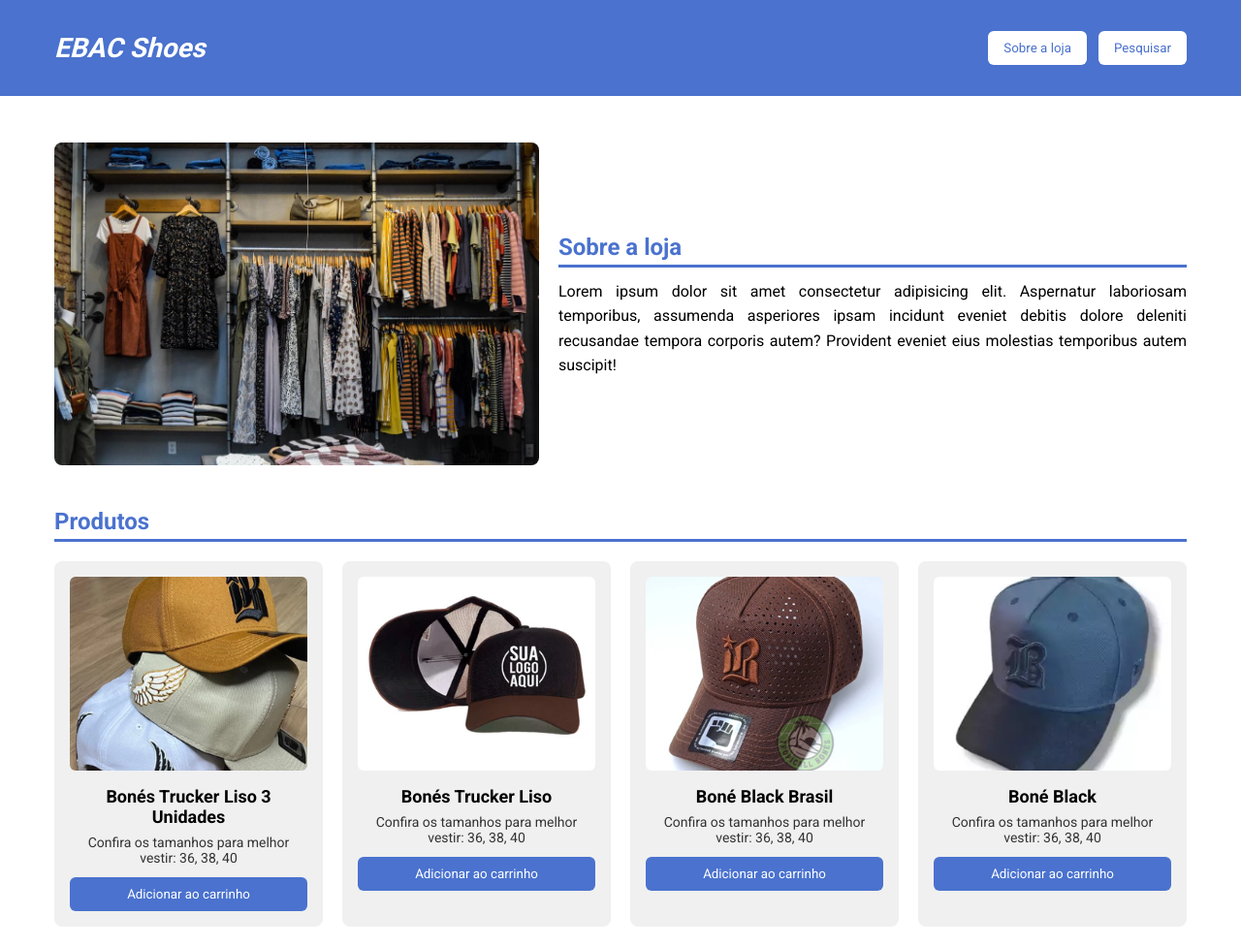
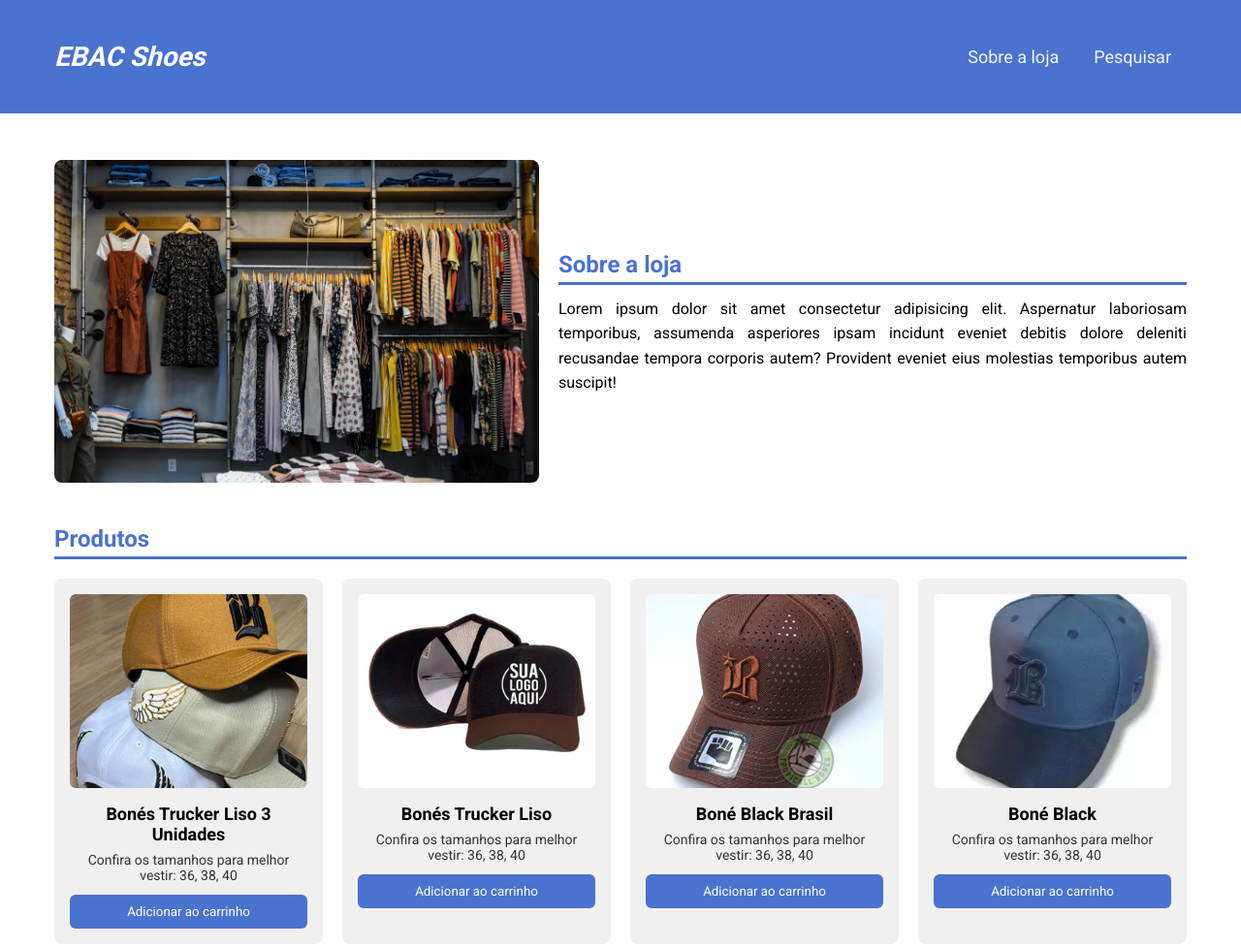
Before and after one commit to Viper0333/lojaVirtual, a plain HTML site: page index.html in a window 1280 px wide. Shown: the whole page at 97% size. Drawn offline with Linux system fonts and the light colour scheme.

Commit message:
Alterações de resolucao

```diff
--- a/main.css
+++ b/main.css
@@ -30,13 +30,13 @@ header h1 {
 }
 
 header button {
-    background: white;
-    color: rgb(74, 114, 206);
-    padding: 10px 16px;
+    cursor: pointer;
     border: none;
-    border-radius: 6px;
-    margin-left: 8px;
-    cursor: pointer;
+    background-color: rgb(74, 114, 206);
+    font-size: large;
+    padding: 16px;
+    color: aliceblue;
+
 }
 
 .sobre-loja {
@@ -140,4 +140,6 @@ header button {
     .imagem-loja img {
         max-width: 100%;
     }
+
+
 }
```
